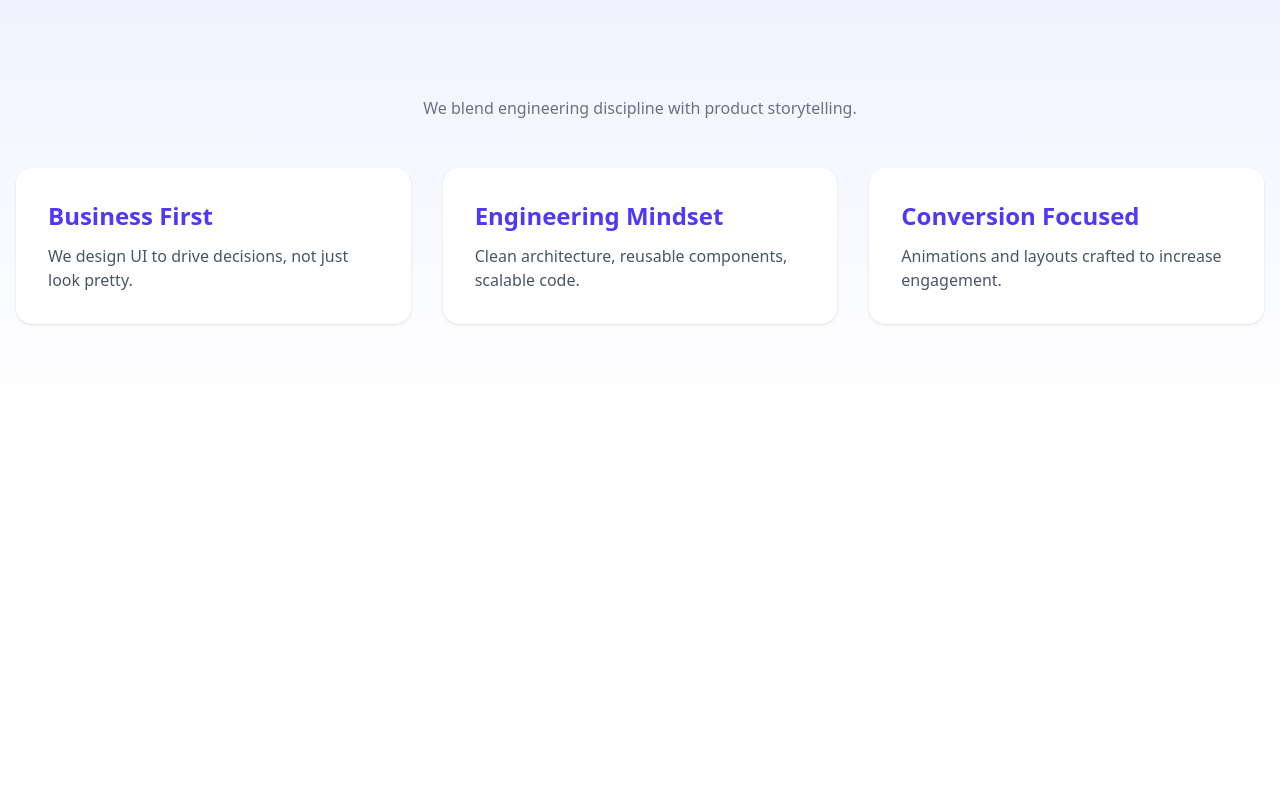
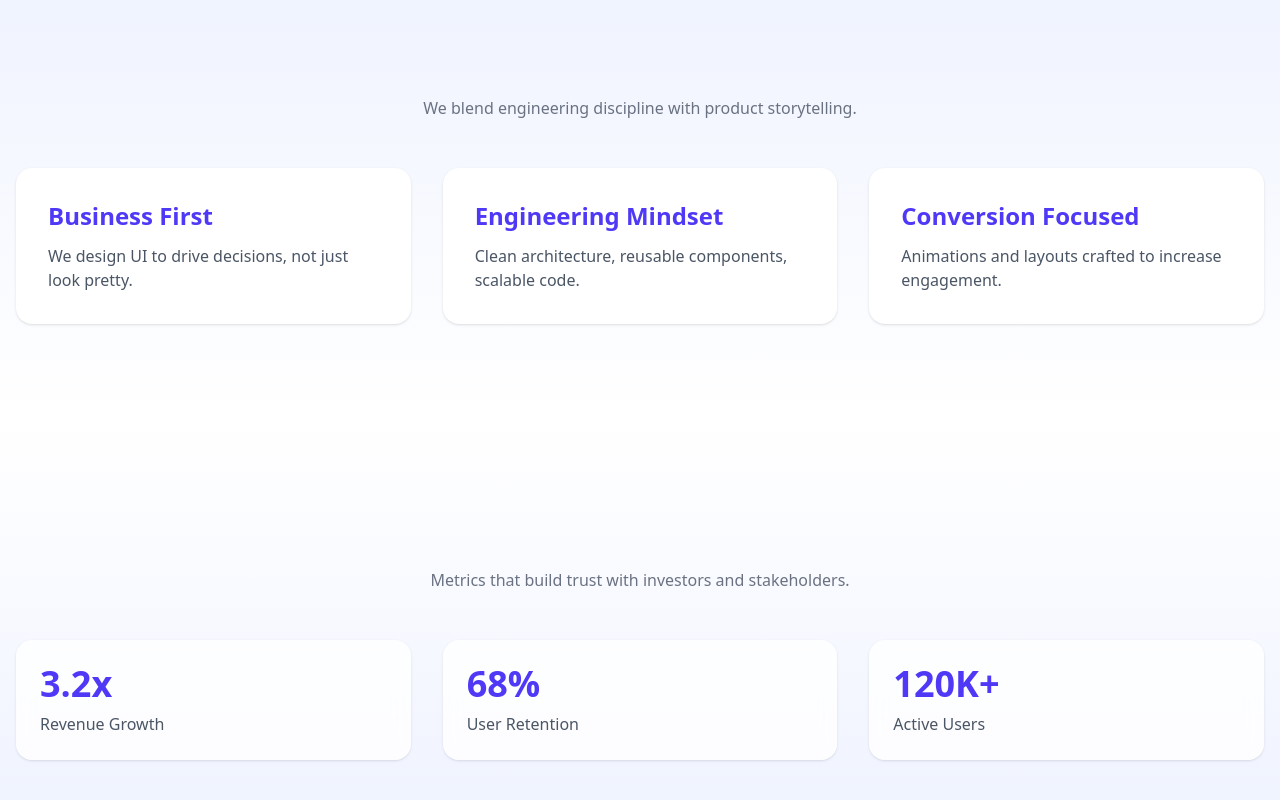
Before and after one commit to krishnakeshariya1/GrowthX, a React (Vite) app in the folder GrowthX/: page / in a window 1280 px wide. Shown: the part 1332-2132 px from the top of the page. Before the commit the page ends 1752 px from the top, so only its background shows below. Built offline with nearby package versions, Linux system fonts and the light colour scheme.

Commit message:
Growth section

```diff
--- a/GrowthX/src/App.jsx
+++ b/GrowthX/src/App.jsx
@@ -1,5 +1,6 @@
 import Navbar from "./Components/Layout/Navbar/Navbar"
 import Features from "./Components/Sections/Features/Features"
+import Growth from "./Components/Sections/Growth/Growth"
 import Hero from "./Components/Sections/Hero/Hero"
 import WhyUs from "./Components/Sections/WhyUs/WhyUs"
 
@@ -11,6 +12,7 @@ const App = ()=>{
         <Hero />
         <Features />
         <WhyUs />
+        <Growth />
         </>
     )
 }
--- /dev/null
+++ b/GrowthX/src/Components/Sections/Growth/Growth.jsx
@@ -0,0 +1,18 @@
+import SectionTitle from "../../UI/SectionTitle";
+import StatCard from "../../UI/StartCard";
+import GrowthCard from "./GrowthCard";
+
+const Growth =()=> {
+  return (
+    <section className="py-24 bg-linear-to-b from-white to-indigo-50">
+      <div className="container mx-auto px-4">
+        <SectionTitle
+          title="Growth That Speaks"
+          subtitle="Metrics that build trust with investors and stakeholders."
+        />
+        <GrowthCard />
+      </div>
+    </section>
+  );
+}
+export default Growth
--- /dev/null
+++ b/GrowthX/src/Components/Sections/Growth/GrowthCard.jsx
@@ -0,0 +1,18 @@
+import StatCard from "../../UI/StartCard";
+
+const GrowthCard = () => {
+    const stats = [
+        { value: "3.2x", label: "Revenue Growth" },
+        { value: "68%", label: "User Retention" },
+        { value: "120K+", label: "Active Users" },
+    ];
+
+    return (
+        <div className="grid md:grid-cols-3 gap-8">
+            {stats.map((s, i) => (
+                <StatCard key={i} {...s} />
+            ))}
+        </div>
+    )
+}
+export default GrowthCard
--- /dev/null
+++ b/GrowthX/src/Components/UI/StartCard.jsx
@@ -0,0 +1,11 @@
+const StatCard =({ value, label })=> {
+  return (
+    <div className="bg-white/80 backdrop-blur p-6 rounded-2xl shadow hover:shadow-xl transition">
+      <p className="text-4xl font-extrabold text-indigo-600">
+        {value}
+      </p>
+      <p className="mt-2 text-gray-600">{label}</p>
+    </div>
+  );
+}
+export default StatCard
```
